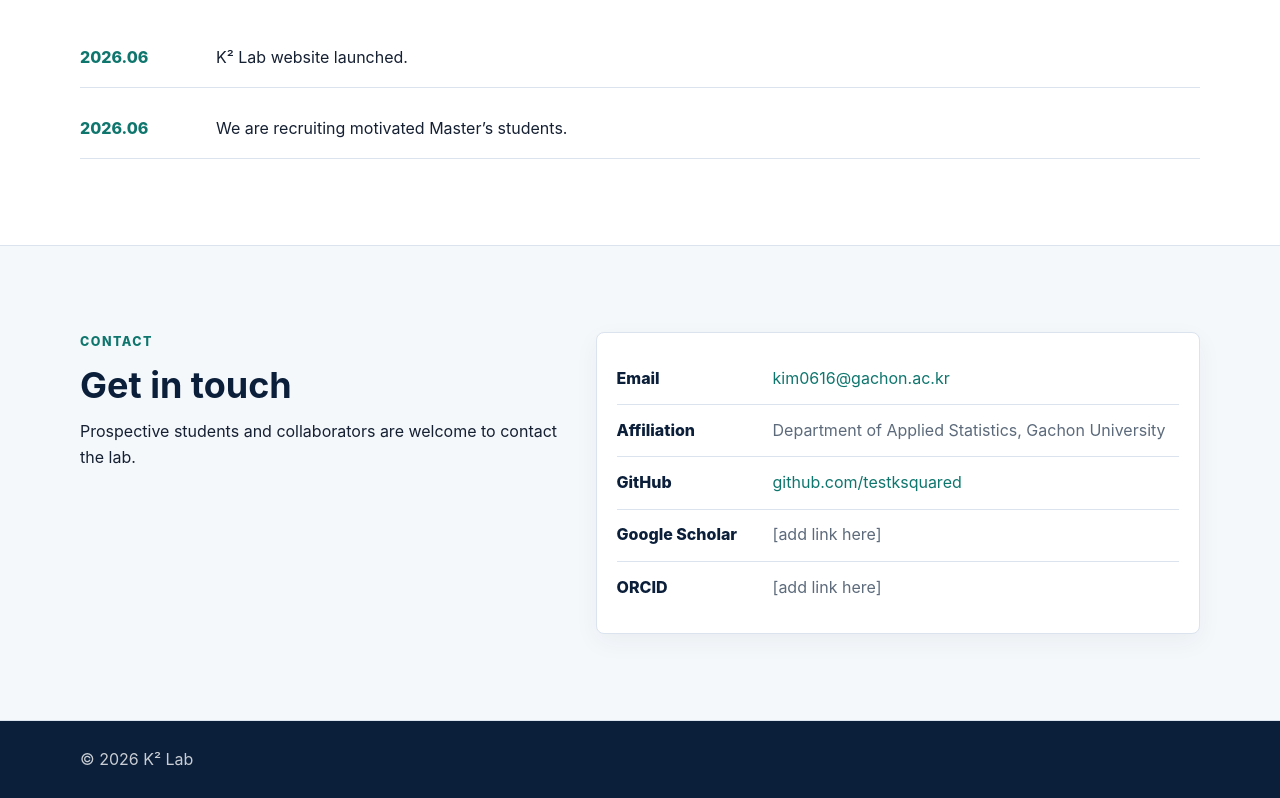
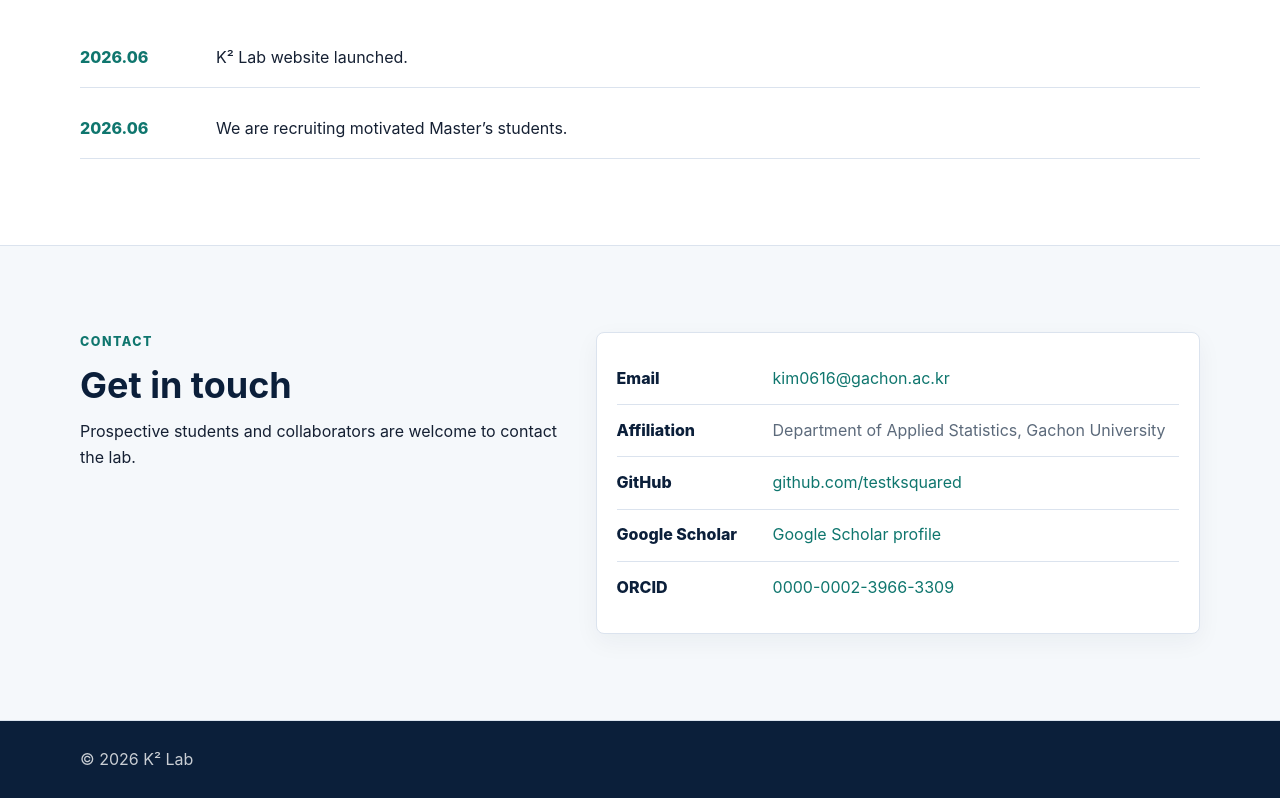
Before and after one commit to KSquaredLab/KSquaredLab.github.io, a plain HTML site: page index.html in a window 1280 px wide. Shown: the part 6803-7601 px from the top of the page. Drawn offline with Linux system fonts and the light colour scheme.

Commit message:
Add scholar and ORCID links

```diff
--- a/index.html
+++ b/index.html
@@ -416,11 +416,11 @@
               </div>
               <div>
                 <dt>Google Scholar</dt>
-                <dd>[add link here]</dd>
+                <dd><a href="https://scholar.google.com/citations?user=0M4IZ98AAAAJ">Google Scholar profile</a></dd>
               </div>
               <div>
                 <dt>ORCID</dt>
-                <dd>[add link here]</dd>
+                <dd><a href="https://orcid.org/0000-0002-3966-3309">0000-0002-3966-3309</a></dd>
               </div>
             </dl>
           </div>
```
